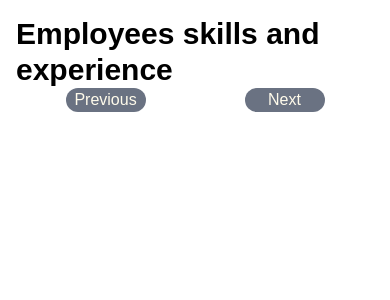
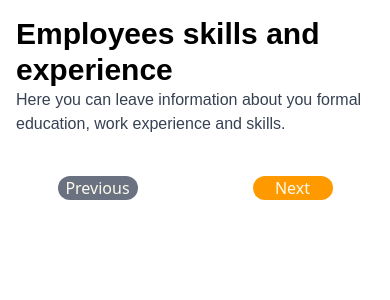
Before and after one commit to thedenisovan/react-cv-project, a React (Vite) app: page / in a window 390 px wide. Both pictures are taken after a click on the button "Next". Shown: the top 300 px of the page. Built offline with nearby package versions, Linux system fonts and the light colour scheme.

Commit message:
Add: responsive tailwind code for main cv page

```diff
--- a/src/components/App.jsx
+++ b/src/components/App.jsx
@@ -23,20 +23,25 @@ export default function App() {
   }
 
   return (
-    <Container>
+    <div className="flex md:flex-col lg:flex-row">
+      <div>
         {returnCorrectPage()}
         <div className="flex justify-around">
           <button
             disabled={index < 1}
-          className='bg-gray-500 text-amber-50 rounded-xl w-[5rem]'
+            className='bg-gray-500 text-amber-50 rounded-xl w-[5rem] disabled:bg-amber-500'
             onClick={previousPage}>Previous
           </button>
           <button
-          disabled={index > 3}
-          className='bg-gray-500 text-amber-50 rounded-xl w-[5rem]'
+            disabled={index > 0}
+            className='bg-gray-500 text-amber-50 rounded-xl w-[5rem] disabled:bg-amber-500'
             onClick={nextPage}>Next
           </button>
         </div>
-    </Container>
+      </div>
+      <section className="hidden md:block">
+        Hello mama
+      </section>
+    </div>
   )
 }
--- a/src/components/Footer.jsx
+++ /dev/null
@@ -1,16 +0,0 @@
-function ControlButtons({className}) {
-  return (
-    <div className="flex justify-around">
-      <button className={className}>Previous</button>
-      <button className={className}>Next</button>
-    </div>
-  )
-}
-
-export default function Footer() {
-  return (
-    <ControlButtons
-      className='bg-gray-500 text-amber-50 rounded-xl w-[5rem]'
-    />
-  )
-}
--- a/src/components/PersonalInfo.jsx
+++ b/src/components/PersonalInfo.jsx
@@ -1,4 +1,5 @@
 import {useState} from 'react';
+import Container from "./SectionContainer"
 
 // Component for personal detail input field
 function UserInput({id, labelText, ...rest}) {
@@ -25,7 +26,7 @@ export default function PersonalInfo() {
   }
 
   return (
-    <div>
+    <Container>
       <h1 className="text-3xl font-bold">Personal details</h1>
       <p className="text-1xl font-normal text-gray-700">
         Personal details such as - name, job title and email are crucial for any employers resume.
@@ -55,6 +56,6 @@ export default function PersonalInfo() {
           onChange={handleChange}
         />
       </form>
-    </div>
+    </Container>
   )
 }
--- a/src/components/Skills.jsx
+++ b/src/components/Skills.jsx
@@ -1,5 +1,13 @@
+import Container from "./SectionContainer"
+
 export default function Skills({className}) {
   return (
-    <h1 className={className}>Employees skills and experience</h1>
+    <Container>
+      <h1 className={className}>Employees skills and experience</h1>
+      <p className="text-1xl font-normal text-gray-700">
+        Here you can leave information about you formal education, work experience and skills.
+      </p>
+      <input type="text" />
+    </Container>
   )
 }
```
Lines whose indentation alone changed are shown as unchanged.
